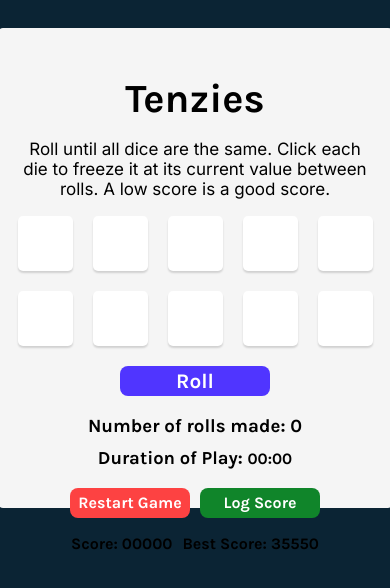
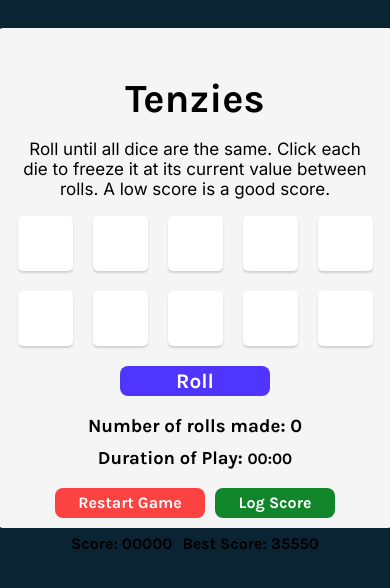
Before and after one commit to AaronoKwok/tenzies, a React (Create React App) app: page / in a window 390 px wide. Shown: the top 588 px of the page. Built offline with nearby package versions, Linux system fonts and the light colour scheme.

Commit message:
media query added

```diff
--- a/src/index.css
+++ b/src/index.css
@@ -193,3 +193,15 @@ main {
 .bestScore {
     padding-left: 10px;
 }
+
+/* mq */
+
+@media screen and (max-width: 600px) {
+    .restart {
+        width: 150px;
+    }
+    main {
+        height: 500px;
+
+    }
+}
```
